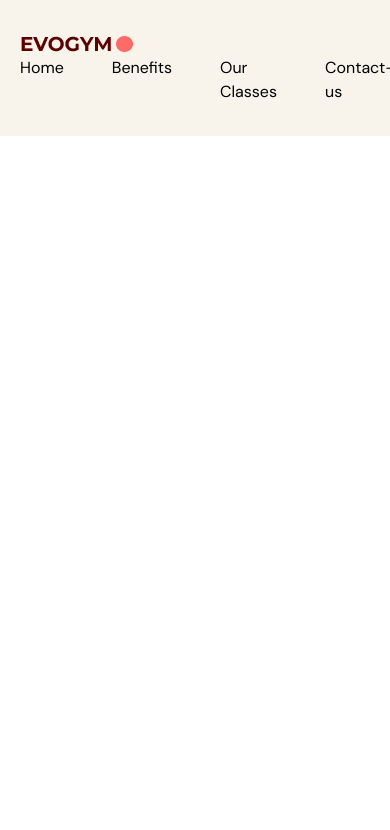
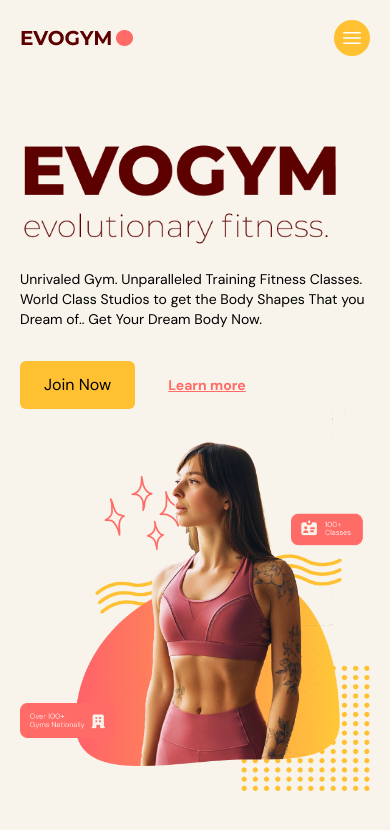
Before and after one commit to danielswift10/project-fitness, a React (Vite) app in the folder project-fitness/: page / in a window 390 px wide. Shown: the top 830 px of the page. Built offline with nearby package versions, Linux system fonts and the light colour scheme.

Commit message:
feat: added files

```diff
--- /dev/null
+++ b/package.json
@@ -0,0 +1,5 @@
+{
+	"dependencies": {
+		"react-icons": "^4.10.1"
+	}
+}
--- a/project-fitness/src/App.tsx
+++ b/project-fitness/src/App.tsx
@@ -1,17 +1,24 @@
+import { useEffect, useState } from "react";
 import { Navbar } from "./Layouts";
-
-
-
+import { Hero } from "./Components";
 
 const App = () => {
-  // const [selectedPage, setSelectedPage] = useState<SelectedPage>(SelectedPage.Home)
+  const [isTopOfPage, setIsTopOfPage] = useState<boolean>(true);
+  useEffect(() => {
+    const handleScroll = () => {
+      if (window.scrollY === 0) {
+        setIsTopOfPage(true);
+      }
+      if (window.scrollY !== 0) setIsTopOfPage(false);
+    };
+    window.addEventListener("scroll", handleScroll);
+    return () => window.removeEventListener("scroll", handleScroll);
+  }, []);
+
   return (
     <div className="app bg-gray-20">
-      {/* <Navbar
-      selectedPage={selectedPage}
-      setSelectedPage={setSelectedPage}
-      /> */}
-      <Navbar/>
+      <Navbar isTopOfPage={isTopOfPage}/>
+      <Hero/>
     </div>
   );
 }
--- /dev/null
+++ b/project-fitness/src/Components/Hero/Hero.tsx
@@ -0,0 +1,44 @@
+import { homePageGraphic, homePageText } from "@/Assets";
+import Button from "@/Utils/Button";
+import styles, { layout } from "@/styles";
+
+const Hero = () => {
+    return (
+        <section id="home"
+            className={`${styles.boxWidth} ${styles.paddingX} ${layout.section1} items-center justify-center   mt-32  `}>
+            <div className="text md:basis-3/5">
+                <div className="relative">
+                    <div className="before:absolute before:-top-20 before:-left-20 before:z-[-1] md:before:content-evolvetext">
+                        <img src={homePageText} alt="" />
+                    </div>
+                </div>
+                <p className="mt-6 text-sm font-dmsans ss:w-5/6 md:text-base lg:w-3/4">
+                    Unrivaled Gym. Unparalleled Training Fitness Classes. World Class
+                    Studios to get the Body Shapes That you Dream of.. Get Your Dream
+                    Body Now.
+                </p>
+                <div className={` flex gap-[33px] mt-8`}>
+                    <Button
+                        type="button"
+                        className={`rounded-md bg-secondary-500 px-6 py-3 hover:bg-primary-500 hover:text-white`}
+                        title="Join Now"
+                        onClick={() => console.log("button clicked")}
+                    />
+                    <Button
+                        type="button"
+                        className={`text-sm font-bold text-primary-500 underline hover:text-secondary-500`}
+                        title="Learn more"
+                        onClick={() => console.log("button clicked")}
+                    />
+                </div>
+            </div>
+
+
+            <div className="image">
+                <img src={homePageGraphic} alt="" />
+            </div>
+        </section>
+    );
+}
+
+export default Hero;
--- a/project-fitness/src/Components/Navbar/Links.tsx
+++ /dev/null
@@ -1,27 +0,0 @@
-import { SelectedPage } from "@/Types/types";
-import AnchorLink from "react-anchor-link-smooth-scroll";
-
-type Props = {
-    page: string;
-    selectedPage: SelectedPage;
-    setSelectedPage: (value: SelectedPage) => void;
-}
-
-
-const Link = ({ page, selectedPage, setSelectedPage}: Props) => {
-    const lowerCasePage = page.toLowerCase().replace(/ /g, "") as SelectedPage;
-
-    return (
-        <AnchorLink
-        className={`${selectedPage === lowerCasePage ? "text-primary-500" : ""}
-        transition duration-500 hover:text-primary-300
-        `}
-        href={`${lowerCasePage}`}
-        onClick={() => setSelectedPage(lowerCasePage)}
-        >
-            {page}
-        </AnchorLink>
-     );
-}
-
-export default Link;
--- /dev/null
+++ b/project-fitness/src/Components/index.ts
@@ -0,0 +1,5 @@
+import Hero from "./Hero/Hero";
+
+export {
+    Hero,
+}
--- a/project-fitness/src/Layouts/Bar.tsx
+++ /dev/null
@@ -1,19 +0,0 @@
-// import { logo } from "@/Assets";
-// import Link from "@/Components/Navbar/Links";
-// import styles from "@/style";
-// type Props{
-//     page: string;
-//     selectedPage: string;
-//     setSelectedPage: (value: string) => void;
-// }
-
-
-const Bar = () => {
-    return (
-      <nav>
-
-      </nav>
-      );
-}
-
-export default Bar;
--- a/project-fitness/src/Layouts/Navbar.tsx
+++ b/project-fitness/src/Layouts/Navbar.tsx
@@ -1,32 +1,117 @@
 import { logo } from "@/Assets";
 import { Links } from "@/Constants";
+import Button from "@/Utils/Button";
 import styles from "@/styles";
+import { Bars3Icon, XMarkIcon } from "@heroicons/react/24/outline";
+import { useState } from "react";
 
-const Navbar = () => {
+type NavbarProps = {
+    isTopOfPage: boolean,
+
+}
+
+const Navbar = ({isTopOfPage} : NavbarProps) => {
+    const [toggle, setToggle] = useState(false);
+    const navbarBackground = isTopOfPage ? "" : "bg-primary-100 drop-shadow";
     return (
         <nav
-        className={`${styles.paddingX}`}
+        className={`${styles.paddingX} ${navbarBackground} fixed top-0 mx-auto w-full z-30 `}
         >
             <div
-            className={`${styles.boxWidth} py-8 `}
+            className={`${styles.boxWidth} ${styles.flexBetween} py-5    `}
             >
-                <div className="nav-logo">
+                <div className="nav-logo ">
                     <img src={logo} alt=""
                     className=""
                     />
                 </div>
-                <div className="navbar-links-desk">
-                    <ul className="flex gap-12 md:gap-10">
+                <div className="navbar-links-desk md:flex md:flex-row hidden md:justify-between  md:items-center">
+                    <ul className="flex gap-12 md:gap-6 lg:gap-12">
                         {
                             Links.map((link, index) =>(
                                 <li key={index}
+                                className="text-primary-500 hover:text-primary-300 transition duration-500"
                                 >{link.title}</li>
                             ))
                         }
                     </ul>
                 </div>
-                <div className="cta">
+                <div className={`${styles.flexCenter}  md:flex gap-[33px] hidden`}>
+                    <Button
+                    type="button"
+                    className={`text-primary-500 hover:text-primary-300`}
+                    title="Sign In"
+                    onClick={()=> console.log("button clicked")}
+                    />
+                    <Button
+                    type="button"
+                    className={`rounded-md bg-secondary-500 px-8 py-4 hover:bg-primary-500 hover:text-white`}
+                    title="Become a Member"
+                    onClick={()=> console.log("button clicked")}
+                    />
+                </div>
+                <div className="navbar-links-mobile md:hidden flex gap-[33px]  justify-end items-center z-[2]">
+                <div className={`${styles.flexCenter}  sm:flex gap-[33px] hidden`}>
+                    <Button
+                    type="button"
+                    className={`text-primary-500 hover:text-primary-300`}
+                    title="Sign In"
+                    onClick={()=> console.log("button clicked")}
+                    />
+                    <Button
+                    type="button"
+                    className={`rounded-md bg-secondary-500 px-8 py-4 hover:bg-primary-500 hover:text-white`}
+                    title="Become a Member"
+                    onClick={()=> console.log("button clicked")}
+                    />
+                </div>
+                {
+                        toggle ? (
+                            <button
+                            className="rounded-full  bg-secondary-500 p-[6px]">
+                                <XMarkIcon
+                            className="h-6 w-6 text-white"
+                            onClick={() => setToggle(false)}
+                            />
+                            </button>
+                        ) :
+                        (
+                            <button
+                            onClick={() => setToggle(true)}
+                            className="rounded-full bg-secondary-500 p-[6px]">
+                                 <Bars3Icon className="h-6 w-6 text-white" />
+                            </button>
+                        )
+                    }
 
+                    <div
+                    className={`${!toggle ? "hidden" : "flex"}  bg-primary-100 drop-shadow-xl py-[100px]  absolute top-[70px] right-0  my-2 w-full min-h-screen navbar-links`}
+                    >
+                    <ul className="flex  items-center  flex-1 flex-col gap-16">
+                        {
+                            Links.map((link, index) =>(
+                                <li key={index}
+                                className="text-primary-500 hover:text-primary-300 text-[18px] transition duration-500"
+                                >
+                                    <a href={`#${link.id}`}>{link.title}</a>
+
+                                </li>
+                            ))
+                        }
+                        <Button
+                    type="button"
+                    className={`text-primary-500 sm:hidden hover:text-primary-300`}
+                    title="Sign In"
+                    onClick={()=> console.log("button clicked")}
+                    />
+                    <Button
+                    type="button"
+                    className={`rounded-md bg-secondary-500 sm:hidden px-8 py-4 hover:bg-primary-500 hover:text-white`}
+                    title="Become a Member"
+                    onClick={()=> console.log("button clicked")}
+                    />
+                    </ul>
+                    </div>
                 </div>
             </div>
         </nav>
--- a/project-fitness/src/Types/types.ts
+++ /dev/null
@@ -1,6 +0,0 @@
-export enum SelectedPage {
-    Home="home",
-    Benefits = "benefits",
-    OurClasses = "ourclasses",
-    ContactUs = "contactus"
-  }
--- a/project-fitness/src/index.css
+++ b/project-fitness/src/index.css
@@ -14,3 +14,7 @@
     -webkit-tap-highlight-color: transparent;
     font-family: "DM Sans", sans-serif;
   }
+
+  body{
+    background-color: #F8F4EB;
+  }
--- a/project-fitness/tailwind.config.cjs
+++ b/project-fitness/tailwind.config.cjs
@@ -17,23 +17,28 @@ export default  {
       backgroundImage: (theme) => ({
         "gradient-yellowred":
           "linear-gradient(90deg, #FF616A 0%, #FFC837 100%)",
-        "mobile-home": "url('./assets/HomePageGraphic.png')",
+        "mobile-home": "url('./Assets/HomePageGraphic.png')",
       }),
       fontFamily: {
         dmsans: ["DM Sans", "sans-serif"],
         montserrat: ["Montserrat", "sans-serif"],
       },
       content: {
-        evolvetext: "url('./assets/EvolveText.png')",
-        abstractwaves: "url('./assets/AbstractWaves.png')",
-        sparkles: "url('./assets/Sparkles.png')",
-        circles: "url('./assets/Circles.png')",
+        evolvetext: "url('/src/Assets/EvolveText.png')",
+        abstractwaves: "url('./Assets/AbstractWaves.png')",
+        sparkles: "url('./Assets/Sparkles.png')",
+        circles: "url('./Assets/Circles.png')",
       },
     },
     screens: {
       xs: "480px",
+      ss: "620px",
       sm: "768px",
-      md: "1060px",
+      smd: "880px",
+      md: "960px",
+      lg: "1200px",
+      xlg: "1280px",
+      xl: "1440px",
     },
   },
   plugins: [],
```
Also changed, not shown: 1 other file (tests, documents, lock files or other folders).
